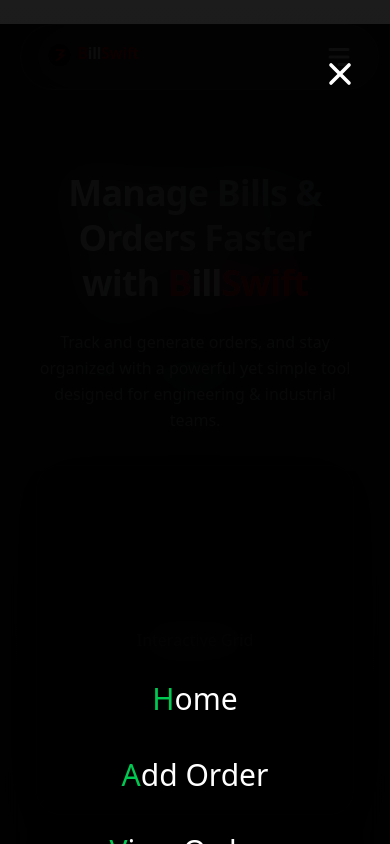
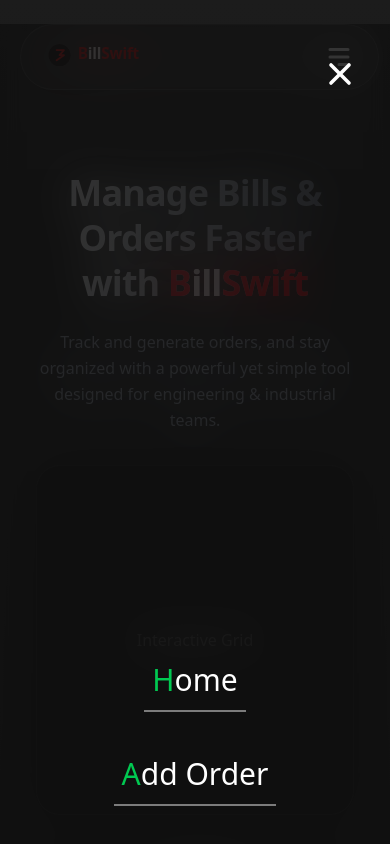
Before and after one commit to ADI-2707/BillSwift, a React (Vite) app in the folder FrontEnd/: page / in a window 390 px wide. Both pictures are taken after a click on the button 338 px from the left and 57 px from the top of the page. Shown: the top 844 px of the page. Built offline with nearby package versions, Linux system fonts and the light colour scheme.

Commit message:
configuration fixed

```diff
--- a/FrontEnd/src/components/Navbar.jsx
+++ b/FrontEnd/src/components/Navbar.jsx
@@ -111,7 +111,7 @@
 
       {/* MOBILE/TABLET OVERLAY MENU */}
       <div
-        className={`fixed inset-0 bg-black/95 backdrop-blur-xl z-50 flex flex-col items-center justify-center gap-8 text-2xl transition-all duration-300 ${
+        className={`fixed inset-0 bg-[#111]/85 backdrop-blur-xl z-50 flex flex-col items-center justify-center gap-8 text-2xl transition-all duration-300 ${
           open ? "translate-y-0 opacity-100" : "-translate-y-full opacity-0 pointer-events-none"
         }`}
       >
@@ -119,14 +119,14 @@
           <HiX />
         </button>
 
-        <NavLink to="/" className="nav_link text-3xl" onClick={() => setOpen(false)}><span className="text-green-500">H</span>ome</NavLink>
-        <button onClick={() => { setOpen(false); goToAddBill(); }} className="nav_link text-3xl"><span className="text-green-500">A</span>dd Order</button>
-        <button onClick={() => { setOpen(false); goToViewBills(); }} className="nav_link text-3xl"><span className="text-green-500">V</span>iew Orders</button>
+        <NavLink to="/" className="nav_link text-3xl border-b-2 py-3! border-[#7c7c7c]" onClick={() => setOpen(false)}><span className="text-green-500">H</span>ome</NavLink>
+        <button onClick={() => { setOpen(false); goToAddBill(); }} className="nav_link text-3xl border-b-2 py-3! border-[#7c7c7c]"><span className="text-green-500">A</span>dd Order</button>
+        <button onClick={() => { setOpen(false); goToViewBills(); }} className="nav_link text-3xl border-b-2 py-3! border-[#7c7c7c]"><span className="text-green-500">V</span>iew Orders</button>
 
         {isLoggedIn() && role === "admin" && (
           <button
             onClick={() => { setOpen(false); navigate("/admin"); }}
-            className="nav_line-2 text-3xl"
+            className="nav_line-2 text-3xl border-b-2 py-3! border-[#7c7c7c]"
           >
             <span className="text-amber-500">A</span>dmin
           </button>
@@ -141,14 +141,14 @@
               >
                 {getInitials()}
               </button>
-              <button onClick={() => { setOpen(false); handleLogout(); }} className="nav_link"><span className="text-red-500">L</span>
+              <button onClick={() => { setOpen(false); handleLogout(); }} className="nav_link border-b-2 py-3! border-[#7c7c7c]"><span className="text-red-500">L</span>
                 ogout
               </button>
             </>
           ) : (
             <div className="flex gap-8">
-              <NavLink to="/login" className="nav_link" onClick={() => setOpen(false)}><span className="text-green-500">L</span>ogin</NavLink>
-              <NavLink to="/signup" className="nav_link" onClick={() => setOpen(false)}><span className="text-green-500">S</span>ign Up</NavLink>
+              <NavLink to="/login" className="nav_link" onClick={() => setOpen(false)}><span className="text-green-500 border-b-2 py-3! border-[#7c7c7c]">L</span>ogin</NavLink>
+              <NavLink to="/signup" className="nav_link" onClick={() => setOpen(false)}><span className="text-green-500 border-b-2 py-3! border-[#7c7c7c]">S</span>ign Up</NavLink>
             </div>
           )}
         </div>
--- a/FrontEnd/src/index.css
+++ b/FrontEnd/src/index.css
@@ -121,7 +121,7 @@
 
 /* BUTTONS */
 .primary-action-btn {
-  @apply mt-4 bg-red-600 hover:bg-red-500 text-white font-black py-4 rounded-xl shadow-xl transition-all active:scale-95 uppercase tracking-widest text-xs;
+  @apply mt-4 bg-red-600 hover:bg-red-500 text-white font-black py-4 rounded-xl shadow-xl transition-all active:scale-95 uppercase tracking-widest text-xs cursor-pointer;
 }
 
 .primary-action-btn-1 {
```
Also changed, not shown: 2 other files (tests, documents, lock files or other folders).
